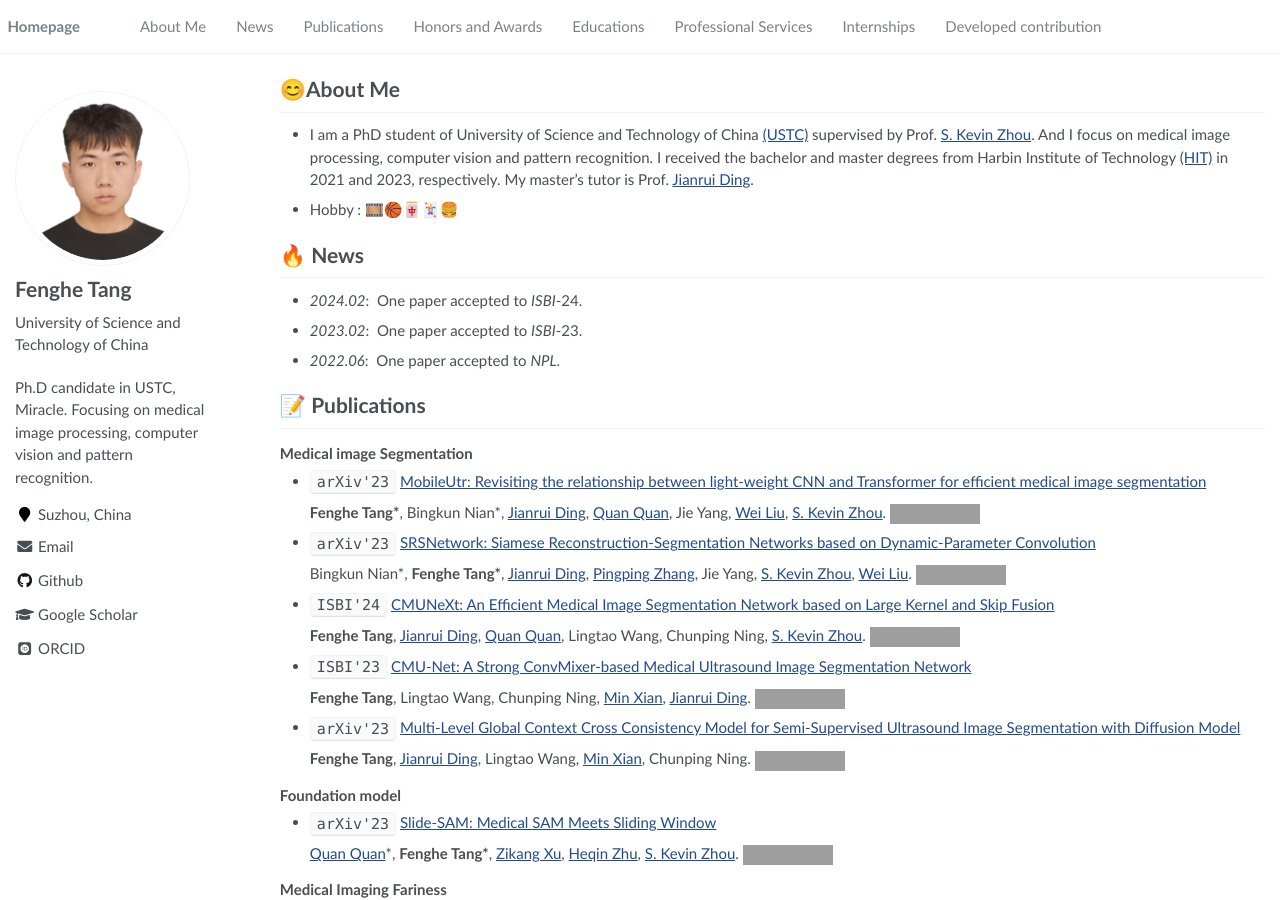
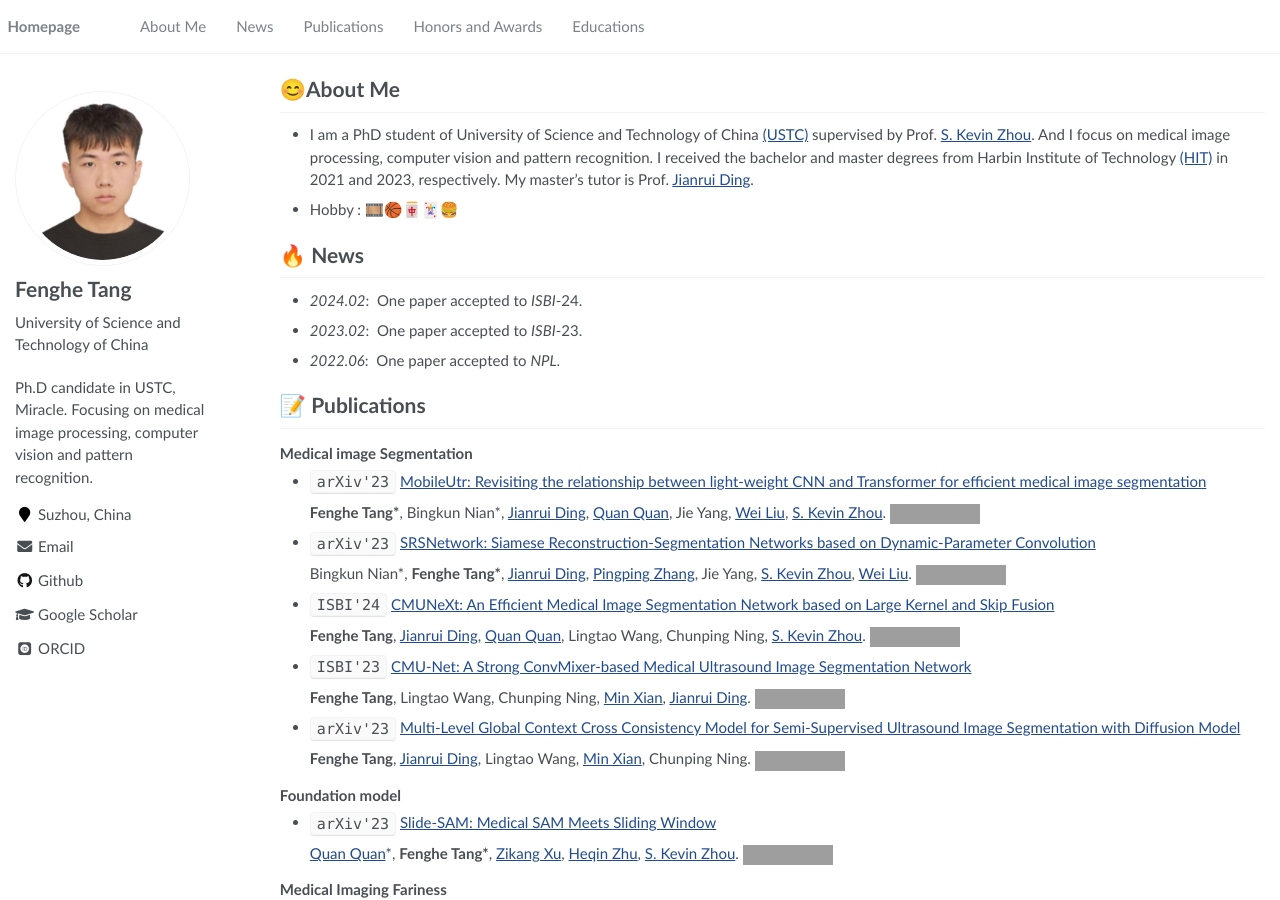
Before and after one commit to FengheTan9/FengheTan9.github.io, a Jekyll site: the page built from _pages/about.md, in a window 1280 px wide and 900 px high. Built offline with Jekyll 4.4.1, drawn with Linux system fonts in a browser that asks for light colours; some web fonts are replaced; grey boxes are pictures that could not be loaded.

Commit message:
update _data

```diff
--- a/_data/navigation.yml
+++ b/_data/navigation.yml
@@ -14,12 +14,3 @@ main:
 
   - title: "Educations"
     url: "/#-educations"
-
-  - title: "Professional Services"
-    url: "/#-professional Services"
-
-  - title: "Internships"
-    url: "/#-internships"
-
-  - title: "Developed contribution"
-    url: "/#-developed contribution"
```
